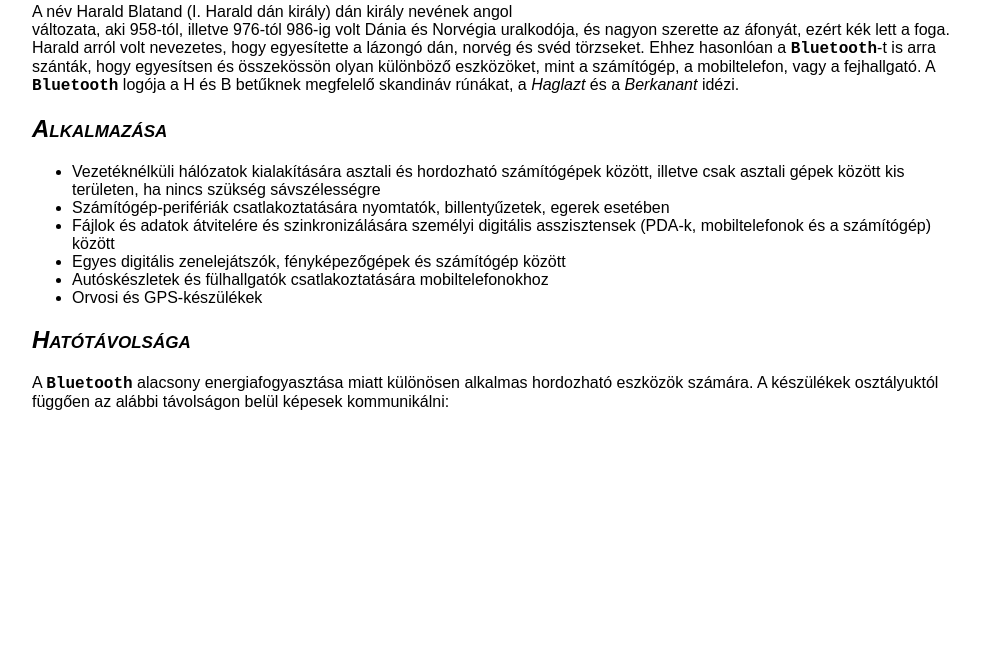
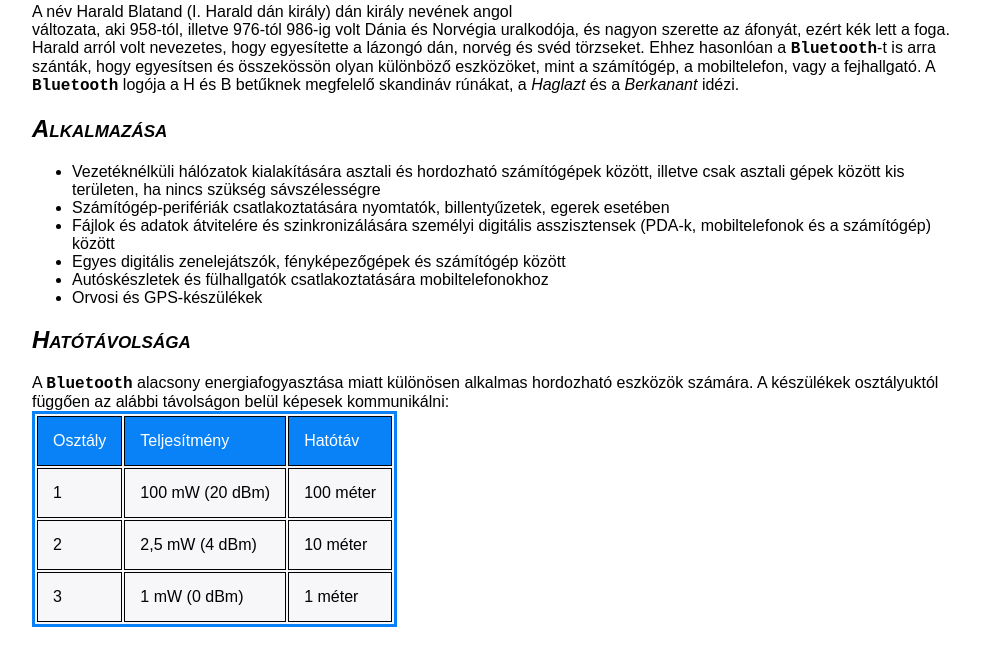
Before and after one commit to FeederWolf/2022-01-03_Bluetooth, a plain HTML site: page index.html in a window 1280 px wide. Shown: the part 280-946 px from the top of the page, without its empty margins (143-1136 px from the left). Before the commit the page ends 800 px from the top, so only its background shows below. Drawn offline with Linux system fonts and the light colour scheme.

Commit message:
10. feladat

```diff
--- a/index.html
+++ b/index.html
@@ -36,6 +36,30 @@
 
     A <span>Bluetooth</span> alacsony energiafogyasztása miatt különösen alkalmas hordozható eszközök számára. A készülékek osztályuktól függően az alábbi távolságon belül képesek kommunikálni:
 
+    <table id="myTable">
+      <tr class="fejlec">
+        <td>Osztály</td>
+        <td>Teljesítmény</td>
+        <td>Hatótáv</td>
+      </tr>
+      <tr>
+        <td>1</td>
+        <td>100 mW (20 dBm)</td>
+        <td>100 méter</td>
+      </tr>
+      <tr>
+        <td>2</td>
+        <td>2,5 mW (4 dBm)</td>
+        <td>10 méter</td>
+      </tr>
+      <tr>
+        <td>3</td>
+        <td>1 mW (0 dBm)</td>
+        <td>1 méter</td>
+      </tr>
+    </table>
+  </div>
+
   </div>
 </body>
 </html>
--- a/styles.css
+++ b/styles.css
@@ -56,6 +56,19 @@ p.imgtitle {
   line-height: 130%;
 }
 
+#myTable .fejlec {
+  background-color: #0A82F7;
+  border-collapse: collapse;
+  color: white;
+
+
+}
+
+#myTable td {
+  border: 1px solid black;
+  padding: 15px;
+}
+
 table {
   border: 3px solid #0A82F7;
 }
```
